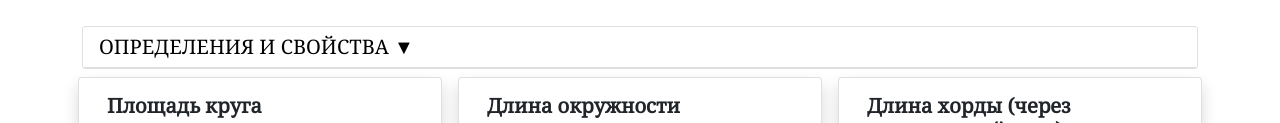
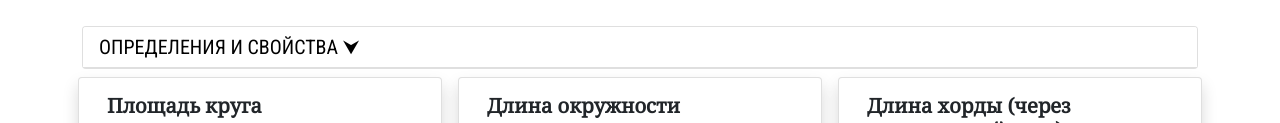
Before and after one commit to ractagon/my-first-site, a plain HTML site: page index.html in a window 1280 px wide. Shown: the part 218-341 px from the top of the page. Drawn offline with nearby package versions, Linux system fonts and the light colour scheme.

Commit message:
Add files via upload

```diff
--- a/index.html
+++ b/index.html
@@ -19,6 +19,9 @@
         <script src="https://code.jquery.com/jquery-3.3.1.slim.min.js" integrity="sha384-q8i/X+965DzO0rT7abK41JStQIAqVgRVzpbzo5smXKp4YfRvH+8abtTE1Pi6jizo" crossorigin="anonymous"></script>
         <script src="https://cdnjs.cloudflare.com/ajax/libs/popper.js/1.14.7/umd/popper.min.js" integrity="sha384-UO2eT0CpHqdSJQ6hJty5KVphtPhzWj9WO1clHTMGa3JDZwrnQq4sF86dIHNDz0W1" crossorigin="anonymous"></script>
         <script src="https://stackpath.bootstrapcdn.com/bootstrap/4.3.1/js/bootstrap.min.js" integrity="sha384-JjSmVgyd0p3pXB1rRibZUAYoIIy6OrQ6VrjIEaFf/nJGzIxFDsf4x0xIM+B07jRM" crossorigin="anonymous"></script>
+        <link rel="preconnect" href="https://fonts.googleapis.com">
+        <link rel="preconnect" href="https://fonts.gstatic.com" crossorigin>
+        <link href="https://fonts.googleapis.com/css2?family=Roboto+Condensed&display=swap" rel="stylesheet">
         <style>
             @font-face {
 	font-family: 'meldes';
@@ -42,9 +45,9 @@
         <div id="accordion" role="tablist">
           <div class="card">
             <div class="card-header" role="tab" id="headingOne" style="background-color: white;">
-              <h5 class="mb-0" style="font-family: 'Noto Serif', serif;">
-                <a data-toggle="collapse" href="#collapseOne" aria-expanded="true" aria-controls="collapseOne" style="color: black; text-decoration: none; text-transform: uppercase;">
-                  Определения и свойства &#9660
+              <h5 class="mb-0">
+                <a data-toggle="collapse" href="#collapseOne" aria-expanded="true" aria-controls="collapseOne" style="color: black; text-transform: uppercase; font-family: 'Roboto Condensed', sans-serif; text-decoration: none;">
+                  Определения и свойства &#11167
                 </a>
               </h5>
             </div>
```
